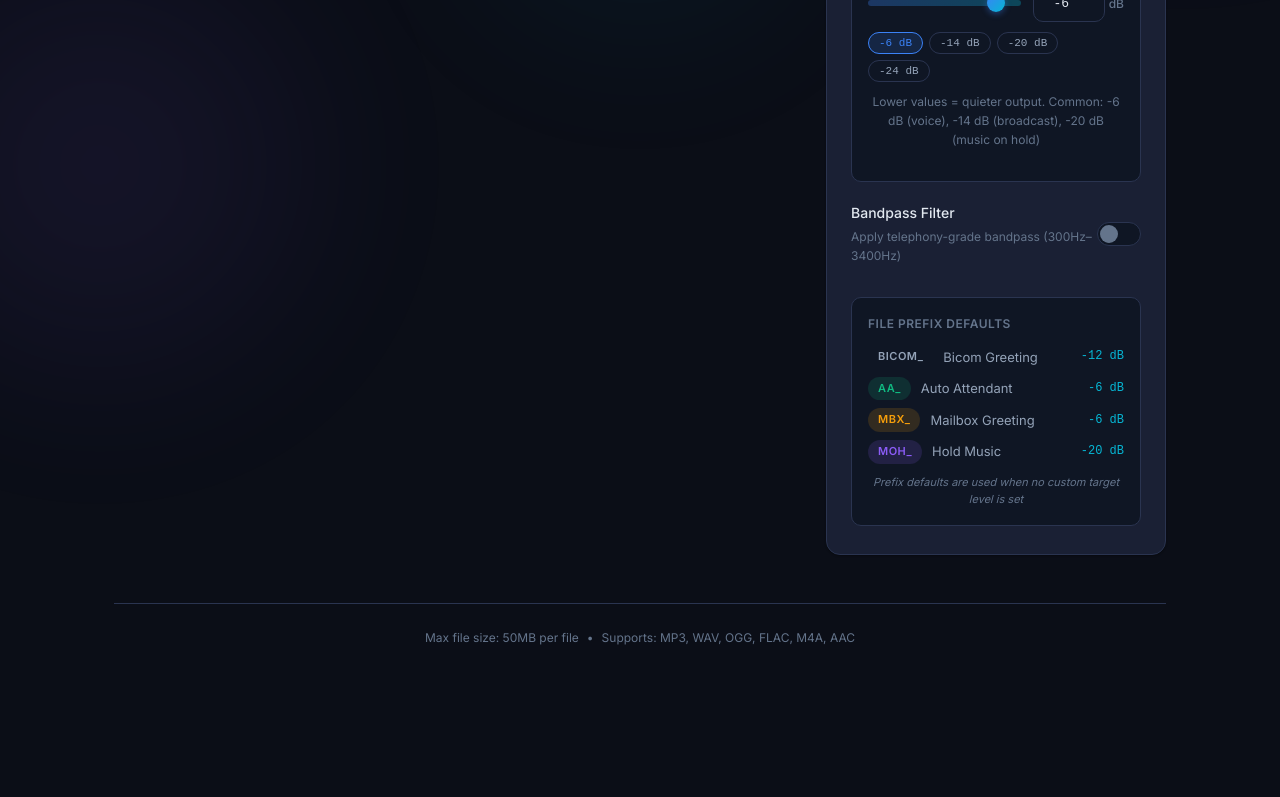
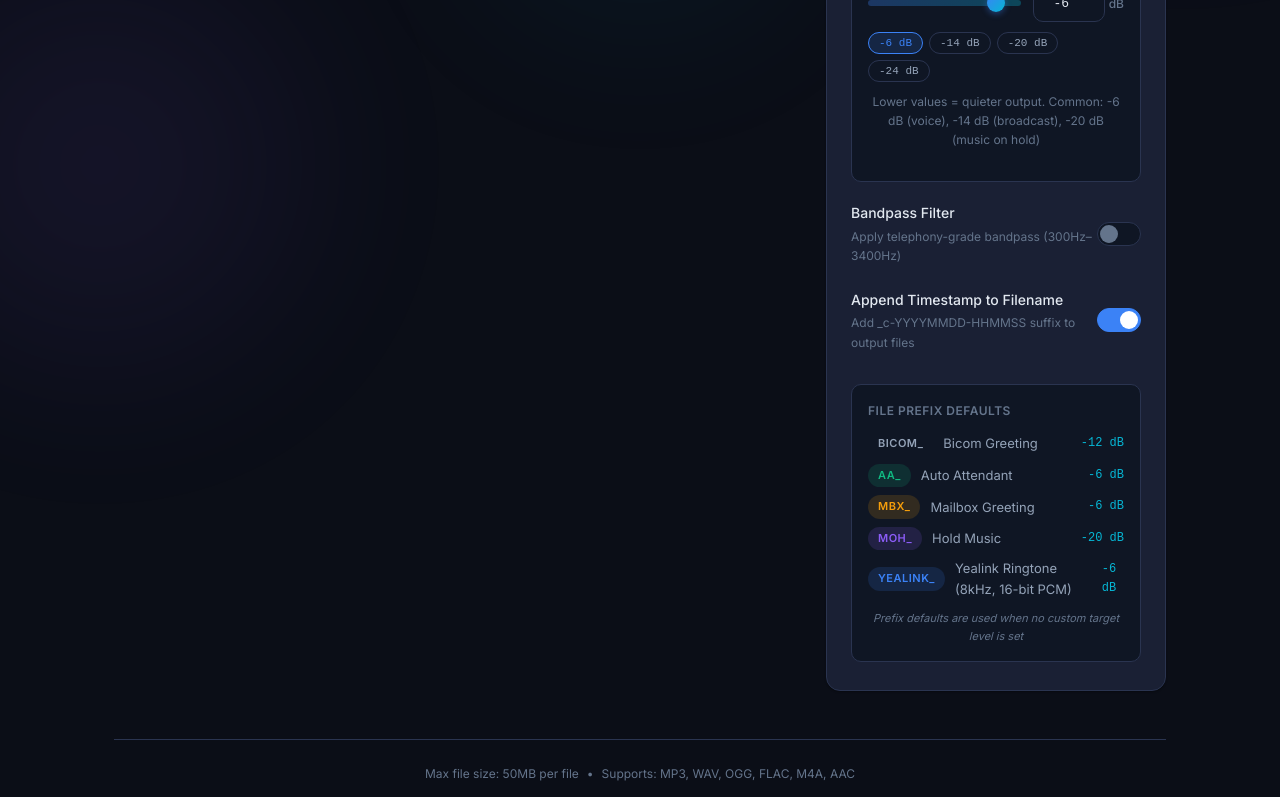
Before and after one commit to sagostin/g711-audio-conv, a Vue app in the folder frontend/: page / in a window 1280 px wide. Shown: the part 535-1332 px from the top of the page. Before the commit the page ends 1246 px from the top, so only its background shows below. Built offline with nearby package versions, Linux system fonts and the light colour scheme; no server answers.

Commit message:
add Yealink ringtone preset and optional timestamp suffix for output files

```diff
--- a/frontend/src/components/ConversionOptions.vue
+++ b/frontend/src/components/ConversionOptions.vue
@@ -113,6 +113,23 @@
           type="checkbox"
           :checked="options.bandpass"
           @change="$emit('update:options', { ...options, bandpass: $event.target.checked })"
+          :disabled="disabled"
+        />
+        <span class="toggle-slider"></span>
+      </label>
+    </div>
+
+    <!-- Filename Timestamp Toggle -->
+    <div class="toggle-wrapper">
+      <div class="toggle-label">
+        <span class="toggle-label-text">Append Timestamp to Filename</span>
+        <span class="toggle-label-desc">Add _c-YYYYMMDD-HHMMSS suffix to output files</span>
+      </div>
+      <label class="toggle">
+        <input
+          type="checkbox"
+          :checked="options.appendTimestamp"
+          @change="$emit('update:options', { ...options, appendTimestamp: $event.target.checked })"
           :disabled="disabled"
         />
         <span class="toggle-slider"></span>
--- a/frontend/src/composables/useConverter.js
+++ b/frontend/src/composables/useConverter.js
@@ -9,6 +9,7 @@ const defaultPrefixes = [
     { prefix: 'aa_', label: 'auto_attendant', targetDb: -6, description: 'Auto Attendant' },
     { prefix: 'mbx_', label: 'mailbox_greeting', targetDb: -6, description: 'Mailbox Greeting' },
     { prefix: 'moh_', label: 'hold_music', targetDb: -20, description: 'Hold Music' },
+    { prefix: 'yealink_', label: 'yealink_ringtone', targetDb: -6, description: 'Yealink Ringtone (8kHz, 16-bit PCM)' },
 ]
 
 export function useConverter() {
@@ -23,6 +24,7 @@ export function useConverter() {
         bandpass: false,
         bandpassLow: 300,
         bandpassHigh: 3400,
+        appendTimestamp: true,
     })
 
     const selectedPreset = ref('global')
@@ -33,6 +35,7 @@ export function useConverter() {
         { id: 'aa_', label: 'Auto Attendant', format: 'wav-pcm', targetDb: -6, description: '8kHz WAV, -6 dB peak' },
         { id: 'mbx_', label: 'Mailbox', format: 'wav-pcm', targetDb: -6, description: '8kHz WAV, -6 dB peak' },
         { id: 'moh_', label: 'Hold Music', format: 'wav-pcm', targetDb: -20, description: '8kHz WAV, -20 dB peak' },
+        { id: 'yealink_', label: 'Yealink Ringtone', format: 'wav-pcm', targetDb: -6, description: '8kHz WAV, 16-bit PCM, -6 dB peak' },
     ]
 
     const formats = ref([
@@ -224,7 +227,7 @@ export function useConverter() {
                 targetDb: parseFloat(headers.get('X-Normalization-DB')) || null,
             }
 
-            // Determine output filename: strip prefix, add timestamp
+            // Determine output filename: strip prefix, optionally add timestamp
             let baseName = fileEntry.name.replace(/\.[^.]+$/, '')
             // Strip the effective prefix (either auto-detected or manual override)
             const prefixToStrip = fileEntry.presetOverride || (fileEntry.prefix && fileEntry.prefix.prefix) || ''
@@ -234,7 +237,7 @@ export function useConverter() {
                     baseName = baseName.substring(pfx.length)
                 }
             }
-            // Append _c-TIMESTAMP in browser-local time
+            if (options.appendTimestamp) {
                 const now = new Date()
                 const ts = now.getFullYear().toString()
                     + String(now.getMonth() + 1).padStart(2, '0')
@@ -244,6 +247,9 @@ export function useConverter() {
                     + String(now.getMinutes()).padStart(2, '0')
                     + String(now.getSeconds()).padStart(2, '0')
                 fileEntry.resultFilename = baseName + '_c-' + ts + '.wav'
+            } else {
+                fileEntry.resultFilename = baseName + '.wav'
+            }
 
         } catch (err) {
             fileEntry.status = 'error'
```
Also changed, not shown: 1 other file (tests, documents, lock files or other folders). Lines whose indentation alone changed are shown as unchanged.
